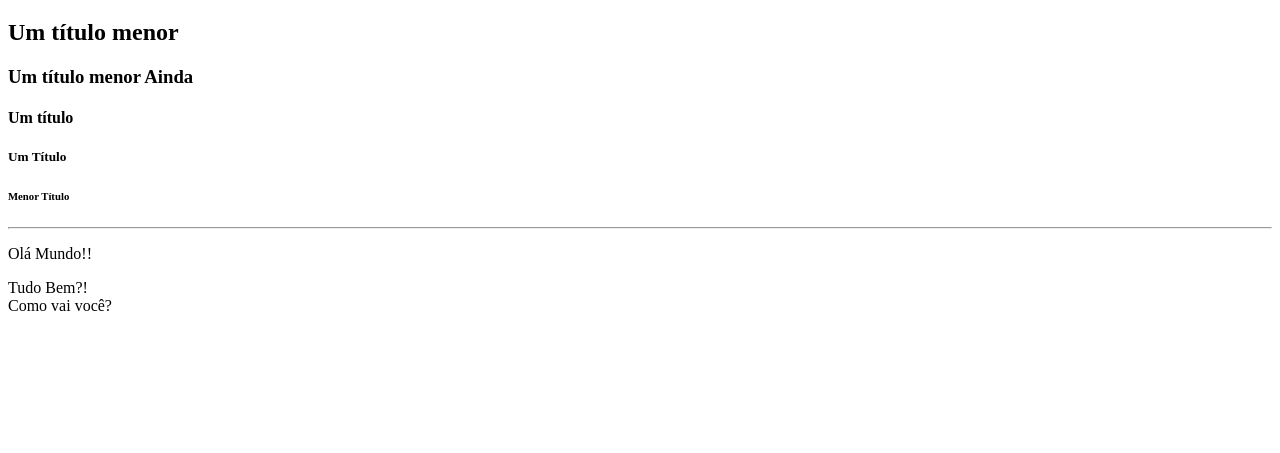
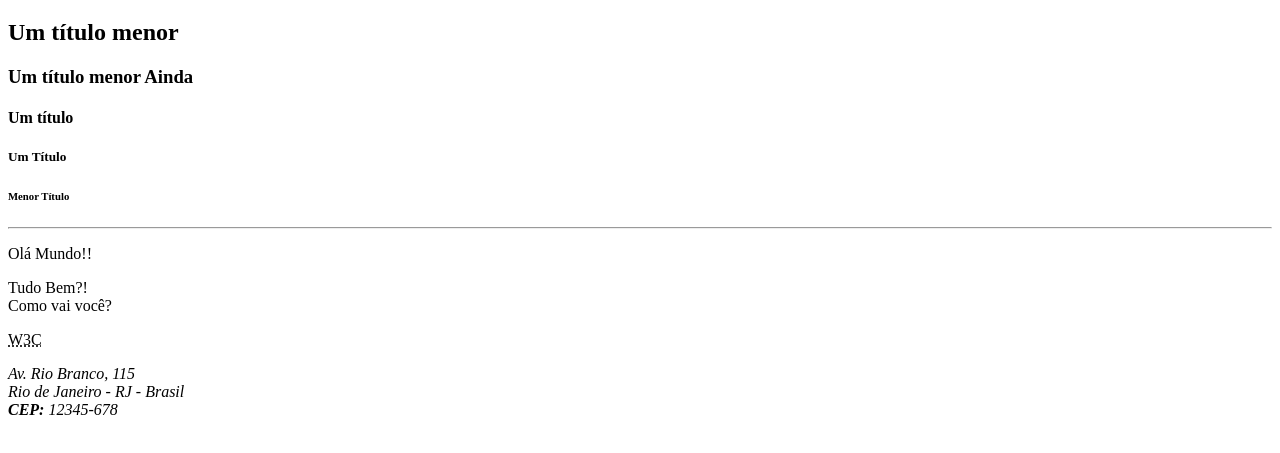
Before and after one commit to rafaband/curso-html, a plain HTML site: page index.html in a window 1280 px wide. Shown: the part 61-514 px from the top of the page. Drawn offline with Linux system fonts and the light colour scheme.

Commit message:
Tags abbr, address e b

```diff
--- a/index.html
+++ b/index.html
@@ -19,5 +19,11 @@
         <hr />
         <p>Olá Mundo!!</p>
         <p>Tudo Bem?!<br /> Como vai você?</p>
+        <p><abbr title="World Wild Web">W3C</abbr></p>
+        <address>
+            Av. Rio Branco, 115<br />
+            Rio de Janeiro - RJ - Brasil<br />
+            <b>CEP:</b> 12345-678
+        </address>
     </body>
 </html>
```
